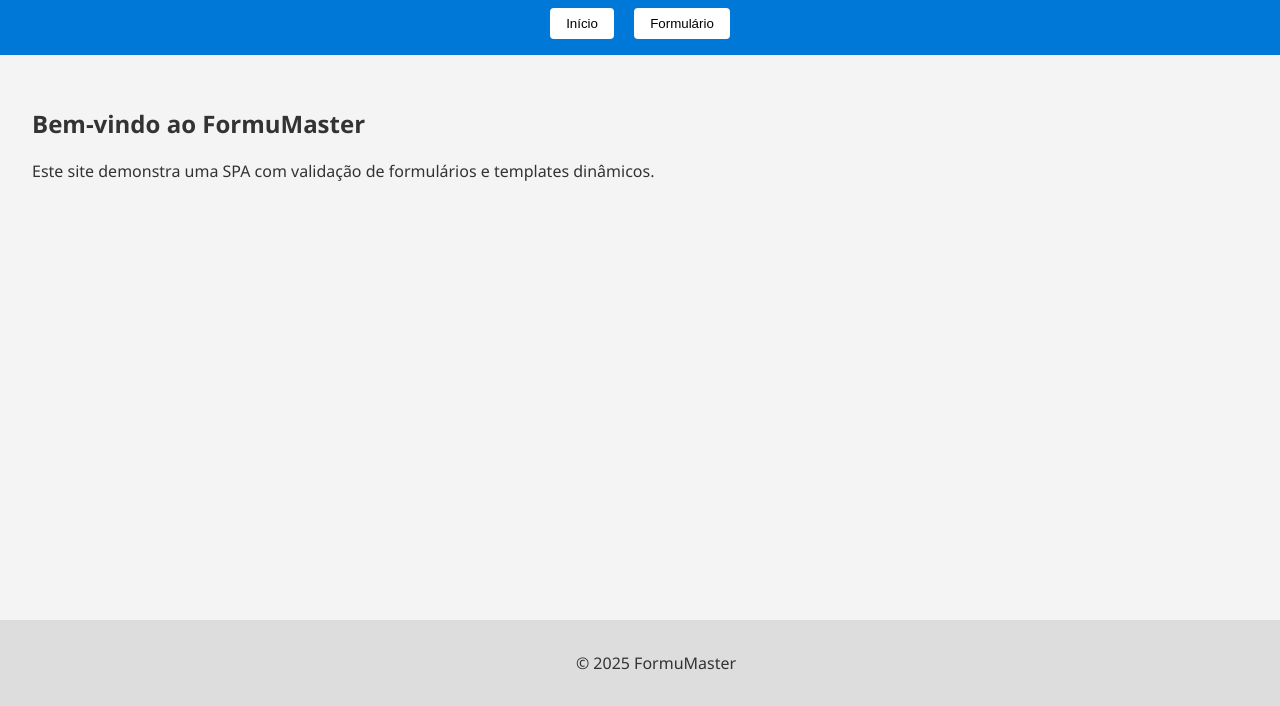
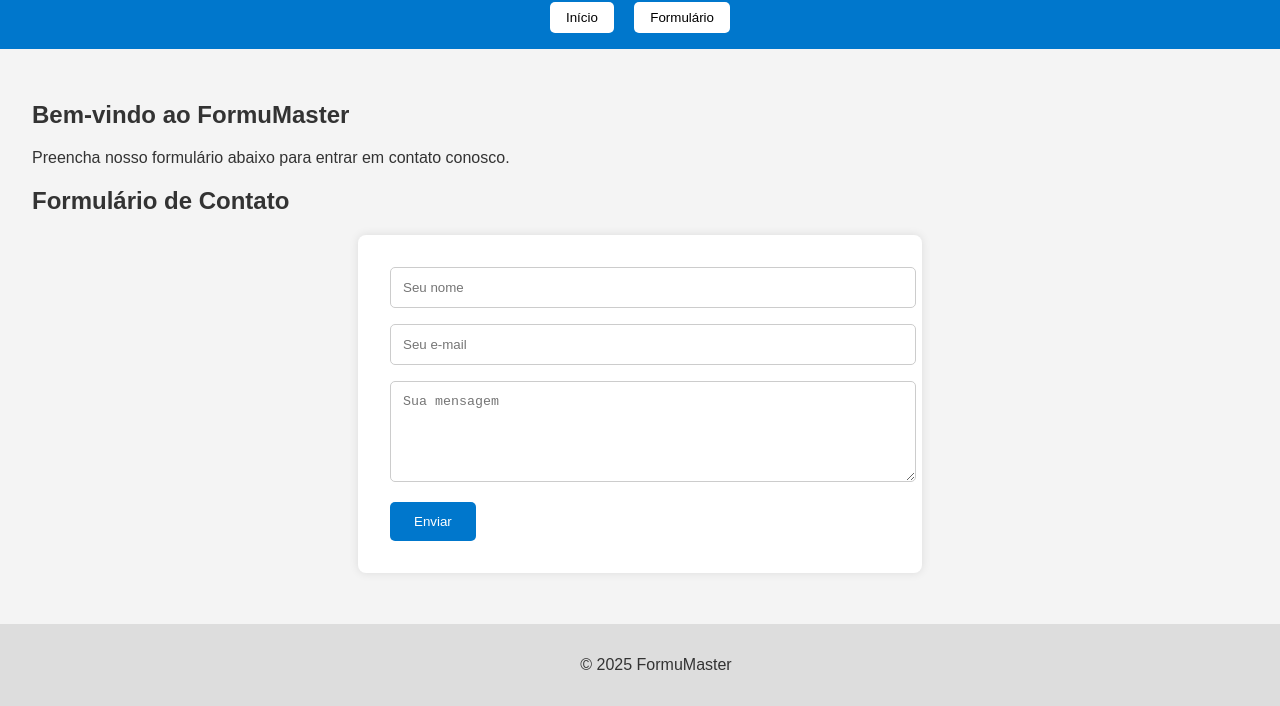
Before and after one commit to gustavoalveslopes17/formu-master, a plain HTML site: page index.html in a window 1280 px wide. Shown: the part 94-800 px from the top of the page. Drawn offline with Linux system fonts and the light colour scheme.

Commit message:
Update index.html

```diff
--- a/index.html
+++ b/index.html
@@ -5,22 +5,114 @@
   <meta name="viewport" content="width=device-width, initial-scale=1.0" />
   <title>FormuMaster</title>
   <link rel="stylesheet" href="style.css" />
+  <style>
+    body {
+      font-family: Arial, sans-serif;
+      margin: 0;
+      background: #f4f4f4;
+      color: #333;
+    }
+
+    header {
+      background: #0077cc;
+      color: white;
+      padding: 1rem;
+      text-align: center;
+    }
+
+    nav {
+      margin-top: 1rem;
+    }
+
+    nav button {
+      margin: 0 0.5rem;
+      padding: 0.5rem 1rem;
+      background: white;
+      border: none;
+      border-radius: 5px;
+      cursor: pointer;
+    }
+
+    nav button:hover {
+      background: #e0e0e0;
+    }
+
+    main {
+      padding: 2rem;
+    }
+
+    form {
+      background: white;
+      padding: 2rem;
+      border-radius: 8px;
+      box-shadow: 0 0 10px rgba(0,0,0,0.1);
+      max-width: 500px;
+      margin: auto;
+    }
+
+    form input, form textarea {
+      width: 100%;
+      padding: 0.75rem;
+      margin-bottom: 1rem;
+      border: 1px solid #ccc;
+      border-radius: 5px;
+    }
+
+    form button {
+      background: #0077cc;
+      color: white;
+      border: none;
+      padding: 0.75rem 1.5rem;
+      border-radius: 5px;
+      cursor: pointer;
+    }
+
+    form button:hover {
+      background: #005fa3;
+    }
+
+    footer {
+      text-align: center;
+      padding: 1rem;
+      background: #ddd;
+      margin-top: 2rem;
+    }
+  </style>
 </head>
 <body>
   <header>
     <h1>FormuMaster</h1>
     <nav>
-      <button data-route="home">Início</button>
-      <button data-route="form">Formulário</button>
+      <button onclick="scrollToSection('home')">Início</button>
+      <button onclick="scrollToSection('formulario')">Formulário</button>
     </nav>
   </header>
 
-  <main id="app"></main>
+  <main>
+    <section id="home">
+      <h2>Bem-vindo ao FormuMaster</h2>
+      <p>Preencha nosso formulário abaixo para entrar em contato conosco.</p>
+    </section>
+
+    <section id="formulario">
+      <h2>Formulário de Contato</h2>
+      <form action="https://formspree.io/f/your-form-id" method="POST">
+        <input type="text" name="nome" placeholder="Seu nome" required />
+        <input type="email" name="email" placeholder="Seu e-mail" required />
+        <textarea name="mensagem" rows="5" placeholder="Sua mensagem" required></textarea>
+        <button type="submit">Enviar</button>
+      </form>
+    </section>
+  </main>
 
   <footer>
     <p>&copy; 2025 FormuMaster</p>
   </footer>
 
-  <script src="app.js"></script>
+  <script>
+    function scrollToSection(id) {
+      document.getElementById(id).scrollIntoView({ behavior: 'smooth' });
+    }
+  </script>
 </body>
 </html>
```
